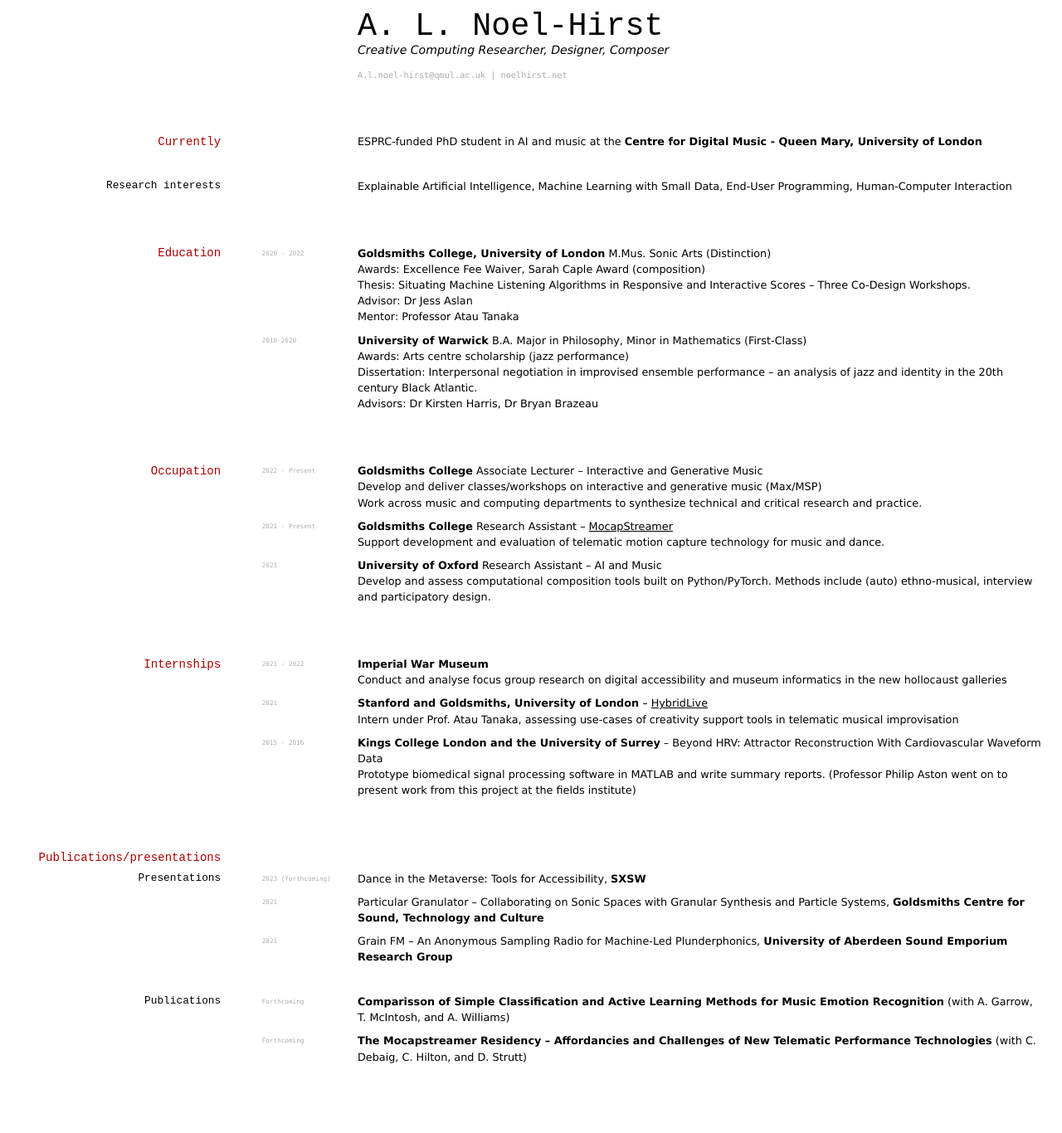
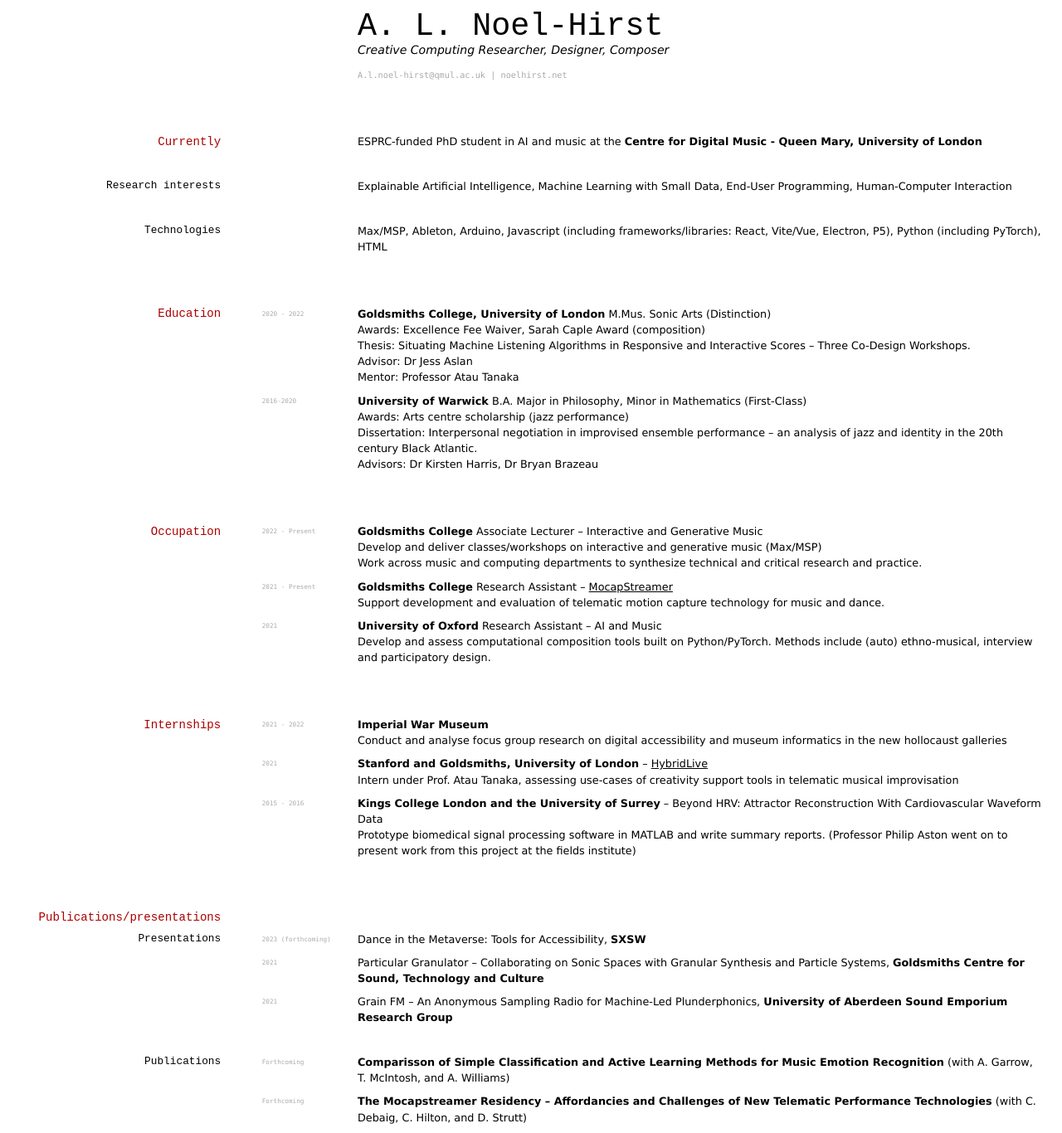
Before and after one commit to elipapa/markdown-cv, a Jekyll site: the page built from index.md, in a window 1280 px wide. Shown: the whole page at 83% size. Built offline with Jekyll 4.4.1, drawn with Linux system fonts in a browser that asks for light colours; before the commit the page ends 1293 px from its top, so only the background shows below that.

Commit message:
Update index.md

```diff
--- a/index.md
+++ b/index.md
@@ -18,6 +18,10 @@
 ### Research interests
 
 Explainable Artificial Intelligence, Machine Learning with Small Data, End-User Programming, Human-Computer Interaction
+
+### Technologies
+
+Max/MSP, Ableton, Arduino, Javascript (including frameworks/libraries: React, Vite/Vue, Electron, P5), Python (including PyTorch), HTML
 
 
 ## Education
```
